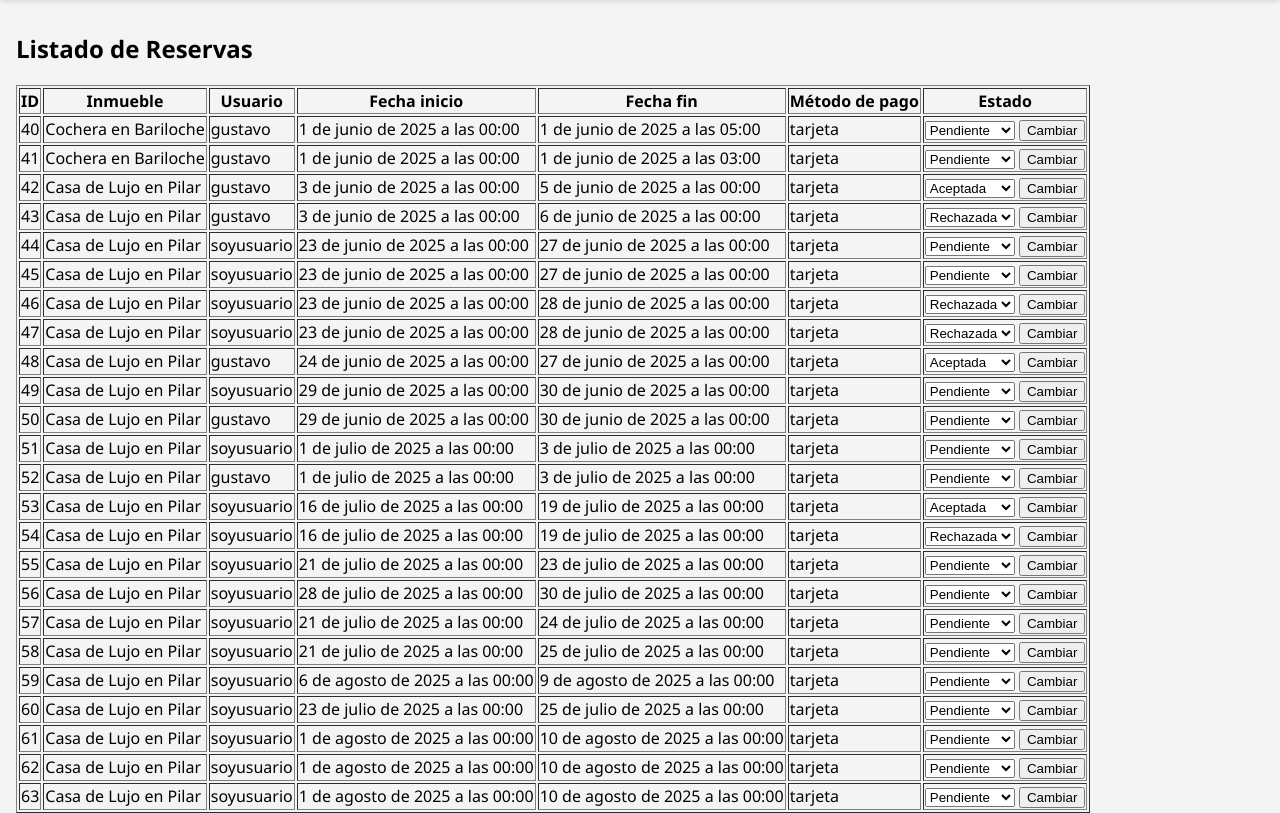
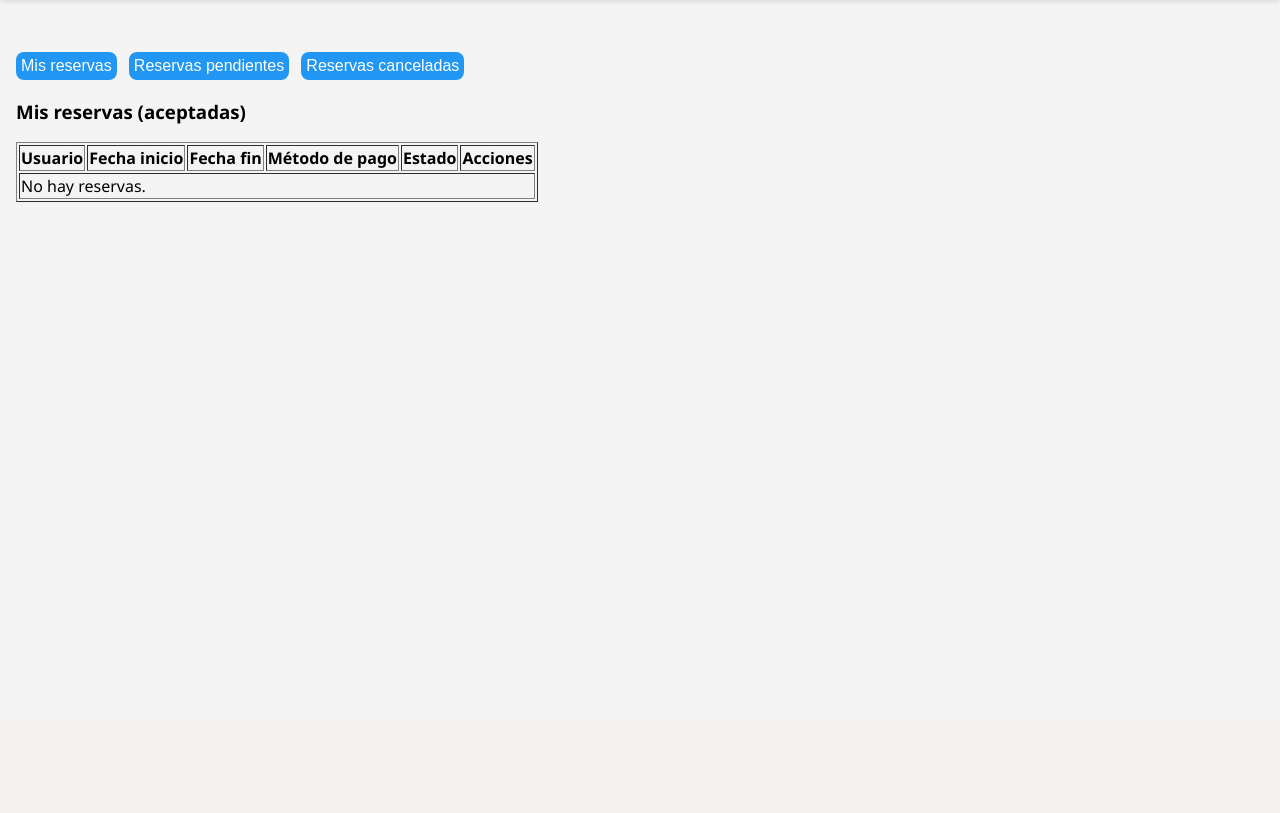
Before and after one commit to tomaspaoletti00/Ingenieria-de-Software-2, a Django app: page /reserva/reservas/ in a window 1280 px wide. Shown: the part 80-893 px from the top of the page. After the commit the page ends 282 px from the top, so only its background shows below. Run offline with Django 5.2, Linux system fonts and the light colour scheme; a user stored in the database is signed in; data comes from the database, SQL or seed files in the repository; both versions use the stored data as it was after the commit.

Commit message:
commit antes de pullear

```diff
--- a/gestion_inmuebles/inge.py
+++ /dev/null
@@ -1,6 +0,0 @@
-numero = 42
-texto = "manzanas"
-resultado = numero + texto
-print(resultado)  #Da error al ser fuertemente tipado.
-resultado = str(numero) + " " + texto
-print(resultado) #Esta es una posible solución del error, aplicando reglas de conversión.
--- a/gestion_reserva/views.py
+++ b/gestion_reserva/views.py
@@ -34,7 +34,7 @@ def hacer_reserva(request, id_inmueble):
     cant_inquilino = obtener_cant_inquilino(tipo_inmueble, inmueble.id)
 
 
-    limite_minutos = 10##nuevo
+    limite_minutos = 3##nuevo
     tiempo_limite_pago = timezone.now() - timedelta(minutes=limite_minutos)##nuevo
 
 ##nuevo
@@ -98,23 +98,23 @@ def hacer_reserva(request, id_inmueble):
 
 
 @login_required
+
 def listar_reservas(request):
-    if request.user.is_superuser or request.user.is_staff:
-        reservas = Reserva.objects.all()
-        puede_cambiar_estado = True
-        tarjeta = Tarjeta.objects.get(numero="5555444433331111")
-        tarjeta.monto_disponible = 9999999999999
-        tarjeta.save()
-        # Create your views here.
-    else:
-        reservas = Reserva.objects.filter(usuario=request.user)
-        puede_cambiar_estado = False
+    reservas_aceptadas = Reserva.objects.filter(usuario=request.user, estado='aceptada')
+    reservas_pendientes = Reserva.objects.filter(usuario=request.user,estado__in=['pendiente_pago', 'pendiente'])
+    reservas_canceladas = Reserva.objects.filter(usuario=request.user, estado='cancelada')
+    puede_cambiar_estado = False  # Solo para admins o empleados, si querés podés condicionar
 
     return render(request, 'gestion_reserva/listar_reservas.html', {
-        'reservas': reservas,
+        'reservas_aceptadas': reservas_aceptadas,
+        'reservas_pendientes': reservas_pendientes,
+        'reservas_canceladas': reservas_canceladas,
         'puede_cambiar_estado': puede_cambiar_estado,
+        'user': request.user,  # Por si lo necesitás en la tabla
+        'estados_cancelables': ['pendiente', 'pendiente_pago', 'aceptada'],
     })
 
+from django.utils.timezone import now
 @login_required
 def cambiar_estado_reserva(request, reserva_id):
     if request.method == 'POST':
@@ -124,26 +124,44 @@ def cambiar_estado_reserva(request, reserva_id):
         usuario = request.user
 
         if nuevo_estado == 'aceptada' and reserva.estado == 'pendiente':
+            # ✅ Validar si hay otra en pendiente_pago que se superponga
+            bloqueo = Reserva.objects.filter(
+                inmueble=reserva.inmueble,
+                estado='pendiente_pago',
+                fecha_inicio__lt=reserva.fecha_fin,
+                fecha_fin__gt=reserva.fecha_inicio
+            ).exclude(pk=reserva.pk).first()
+
+            if bloqueo:
+                tiempo_restante = bloqueo.fecha_pendiente_pago + timedelta(minutes=3) - now()
+                minutos = int(tiempo_restante.total_seconds() // 60)
+                segundos = int(tiempo_restante.total_seconds() % 60)
+                messages.error(request, f"Ya hay una reserva pendiente de pago que bloquea estas fechas. Esperá {minutos}m {segundos}s.")
+                return redirect('inmueble_detalle', pk=inmueble_id)
+
+            # ✅ Si no hay conflicto, aceptar como pendiente de pago
             reserva.estado = 'pendiente_pago'
-            reserva.fecha_pendiente_pago = timezone.now()##nuevo
+            reserva.fecha_pendiente_pago = now()
             reserva.save()
             send_mail(
-        'Estado de Reserva:',
-        'Su solicitud de reserva queda pendiente de pago.',
-        'no-reply@tuapp.com',
-        [usuario.email],
-        fail_silently=False,
-    )
+                'Estado de Reserva:',
+                'Su solicitud de reserva queda pendiente de pago.',
+                'no-reply@tuapp.com',
+                [usuario.email],
+                fail_silently=False,
+            )
+
         elif nuevo_estado == 'rechazada' and reserva.estado == 'pendiente':
             reserva.estado = 'rechazada'
             reserva.save()
             send_mail(
-        'Estado de Reserva:',
-        'Su solicitud de reserva ha sido rechazada.',
-        'no-reply@tuapp.com',
-        [usuario.email],
-        fail_silently=False,
-    )
+                'Estado de Reserva:',
+                'Su solicitud de reserva ha sido rechazada.',
+                'no-reply@tuapp.com',
+                [usuario.email],
+                fail_silently=False,
+            )
+
         return redirect('inmueble_detalle', pk=inmueble_id)
 
 
@@ -312,8 +330,10 @@ def cancelar_reserva(request, reserva_id):
         reserva.save()
     else:
         messages.error(request, "No se puede cancelar esta reserva.")
-
-    return redirect('inmueble_detalle', pk=reserva.inmueble.id)
+    if(usuario.is_staff or usuario.is_superuser):
+        return redirect('inmueble_detalle', pk=reserva.inmueble.id)
+    else:
+        return redirect('listar_reservas')
 
 from datetime import timedelta
 
--- a/templates/base.html
+++ b/templates/base.html
@@ -49,7 +49,9 @@
                 letter-spacing: 0.5px ">¡Hola, {{ user.first_name|default:user.username }}!</li>
 
                 {% endif %}
-
+                {% if user.is_authenticated and not user.is_staff and not user.is_superuser %}
+                     <li><a href="/reserva/reservas">Mis reservas</a></li>
+                {% endif %}
                 {% if user.is_superuser %}
                     <li><a href="/usuarios/panel-admin">Panel de Administrador</a></li>
                 {% endif %}
@@ -60,6 +62,8 @@
                     <li><a href="/usuarios/registro">Registro</a></li>
                     <li><a href="/usuarios/login">Iniciar Sesión</a></li>
                 {% endif %}
+
+
 
 
 
--- a/templates/gestion_reserva/listar_reservas.html
+++ b/templates/gestion_reserva/listar_reservas.html
@@ -1,49 +1,37 @@
 {% extends 'base.html' %}
+{% load static %}
 {% block content %}
-<h2>Listado de Reservas</h2>
+<link rel="stylesheet" href="{% static 'styles/detalle_inmueble.css' %}">
+<!-- Pestañas -->
+<div class="pestana-selector">
+    <button onclick="mostrarPestaña('aceptadas')">Mis reservas</button>
+    <button onclick="mostrarPestaña('pendientes')">Reservas pendientes</button>
+    <button onclick="mostrarPestaña('canceladas')">Reservas canceladas</button>
+</div>
 
-<table border="1">
-    <thead>
-        <tr>
-            <th>ID</th>
-            <th>Inmueble</th>
-            <th>Usuario</th>
-            <th>Fecha inicio</th>
-            <th>Fecha fin</th>
-            <th>Método de pago</th>
-            <th>Estado</th>
-        </tr>
-    </thead>
-    <tbody>
-        {% for reserva in reservas %}
-            <tr>
-                <td>{{ reserva.id }}</td>
-                <td>{{ reserva.inmueble.nombre }}</td>
-                <td>{{ reserva.usuario.username }}</td>
-                <td>{{ reserva.fecha_inicio }}</td>
-                <td>{{ reserva.fecha_fin }}</td>
-                <td>{{ reserva.metodo_pago }}</td>
-                <td>
-                      {% if puede_cambiar_estado %}
-                         <form method="post" action="{% url 'cambiar_estado_reserva' reserva.id %}">
-                          {% csrf_token %}
-                          <select name="nuevo_estado">
-                               <option value="pendiente" {% if reserva.estado == 'pendiente' %}selected{% endif %}>Pendiente</option>
-                               <option value="aceptada" {% if reserva.estado == 'aceptada' %}selected{% endif %}>Aceptada</option>
-                               <option value="rechazada" {% if reserva.estado == 'rechazada' %}selected{% endif %}>Rechazada</option>
-                         </select>
-                               <button type="submit">Cambiar</button>
-                         </form>
-                      {% else %}
-                          {{ reserva.estado }}
-                     {% endif %}
-               </td>
-            </tr>
-        {% empty %}
-            <tr>
-                <td colspan="7">No hay reservas.</td>
-            </tr>
-        {% endfor %}
-    </tbody>
-</table>
+<div id="pestana-aceptadas" class="pestana" style="margin-top: 1rem;">
+    <h3>Mis reservas (aceptadas)</h3>
+    {% include 'gestion_reserva/tabla_reservas_generica.html' with reservas=reservas_aceptadas user=user puede_cambiar_estado=puede_cambiar_estado estados_cancelables=estados_cancelables %}
+</div>
+
+<div id="pestana-pendientes" class="pestana" style="display:none; margin-top: 1rem;">
+    <h3>Reservas pendientes</h3>
+    {% include 'gestion_reserva/tabla_reservas_generica.html' with reservas=reservas_pendientes user=user puede_cambiar_estado=puede_cambiar_estado estados_cancelables=estados_cancelables %}
+</div>
+
+<div id="pestana-canceladas" class="pestana" style="display:none; margin-top: 1rem;">
+    <h3>Reservas canceladas</h3>
+    {% include 'gestion_reserva/tabla_reservas_generica.html' with reservas=reservas_canceladas user=user puede_cambiar_estado=puede_cambiar_estado estados_cancelables=estados_cancelables %}
+</div>
+
+<script>
+function mostrarPestaña(nombre) {
+    const pestañas = ['aceptadas', 'pendientes', 'canceladas'];
+    pestañas.forEach(p => {
+        document.getElementById('pestana-' + p).style.display = 'none';
+    });
+    document.getElementById('pestana-' + nombre).style.display = 'block';
+}
+</script>
+
 {% endblock %}
--- /dev/null
+++ b/templates/gestion_reserva/tabla_reservas_generica.html
@@ -0,0 +1,45 @@
+<table border="1">
+    <thead>
+        <tr>
+            <th>Usuario</th>
+            <th>Fecha inicio</th>
+            <th>Fecha fin</th>
+            <th>Método de pago</th>
+            <th>Estado</th>
+            <th>Acciones</th>
+        </tr>
+    </thead>
+    <tbody>
+        {% for reserva in reservas %}
+            <tr>
+                <td>{{ reserva.usuario.username }}</td>
+                <td>{{ reserva.fecha_inicio }}</td>
+                <td>{{ reserva.fecha_fin }}</td>
+                <td>{{ reserva.metodo_pago }}</td>
+                <td>{{ reserva.get_estado_display }}</td>
+                <td>
+                    {% if reserva.usuario == user %}
+                        {% if reserva.estado == 'pendiente_pago' %}
+                            <form method="post" action="{% url 'pagar_reserva' reserva.id %}" style="display:inline;">
+                                {% csrf_token %}
+                                <button type="submit">Pagar</button>
+                            </form>
+                        {% endif %}
+                        {% if reserva.estado in estados_cancelables %}
+                            <form method="post" action="{% url 'cancelar_reserva' reserva.id %}" style="display:inline;">
+                                {% csrf_token %}
+                                <button type="submit" onclick="return confirm('¿Querés cancelar esta reserva?')">Cancelar</button>
+                            </form>
+                        {% endif %}
+                    {% else %}
+                        -
+                    {% endif %}
+                </td>
+            </tr>
+        {% empty %}
+            <tr>
+                <td colspan="6">No hay reservas.</td>
+            </tr>
+        {% endfor %}
+    </tbody>
+</table>
```
Also changed, not shown: db.sqlite3.
